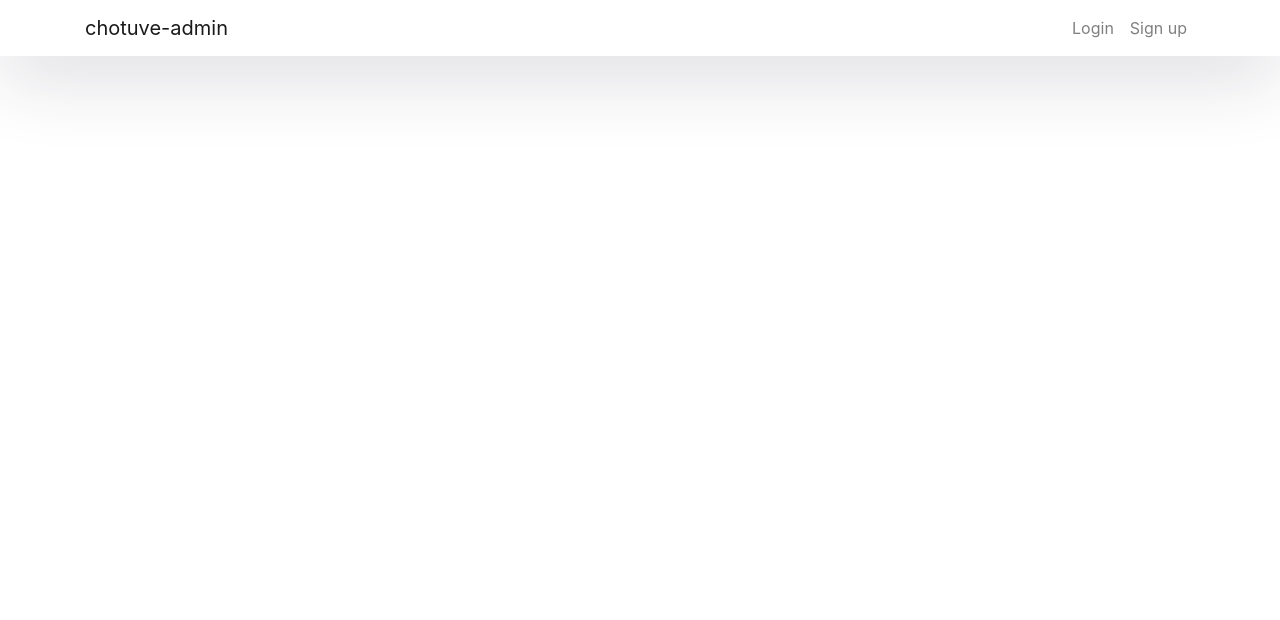
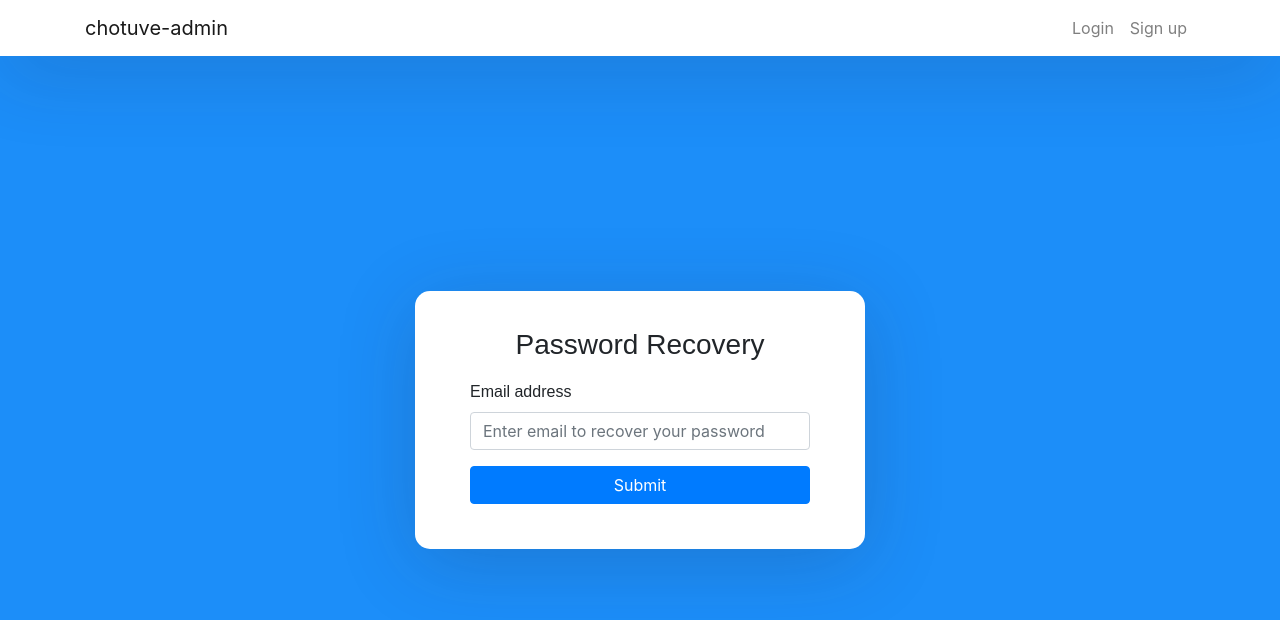
Before and after one commit to crpistillo/taller2-web-admin, a React (Create React App) app in the folder web-admin/: page /forgot_password in a window 1280 px wide. Shown: the top 620 px of the page. Built offline with nearby package versions, Linux system fonts and the light colour scheme.

Commit message:
Agrego primer parte del password recovery, incluido vista e interaccion con la api

```diff
--- a/web-admin/src/App.js
+++ b/web-admin/src/App.js
@@ -7,6 +7,7 @@ import NavigatorContainer from './Navigator';
 import LoginContainer from './loginPages/Login';
 import HomeContainer from './adminPages/Home';
 import UsersHomeContainer from './adminPages/users/UsersHome';
+import ForgotPasswordContainer from './loginPages/ForgotPassword';
 
 function App() {
   return (<Router>
@@ -17,10 +18,11 @@ function App() {
         <Route exact path='/' component={LoginContainer} />
         <Route path="/sign-in" component={LoginContainer} />
         <Route path="/sign-up">
-          <SignUpContainer text={"Sign up"} showLink={true}/>
+          <SignUpContainer text={"Sign up"} showLink={true} />
         </Route>
         <Route path="/home" component={HomeContainer} />
         <Route path="/users" component={UsersHomeContainer} />
+        <Route path="/forgot_password" component={ForgotPasswordContainer} />
       </Switch>
 
 
--- a/web-admin/src/index.js
+++ b/web-admin/src/index.js
@@ -10,8 +10,9 @@ import { appReducer } from './redux/appReducers';
 import { loginReducer } from './redux/loginReducer'
 import { signUpReducer } from './redux/signUpReducer'
 import { createUserReducer } from './redux/createUserReducers'
+import { forgotPasswordReducer } from './redux/forgotPasswordReducer'
 
-let reducers = combineReducers({appReducer, loginReducer, signUpReducer, createUserReducer});
+let reducers = combineReducers({ appReducer, loginReducer, signUpReducer, createUserReducer, forgotPasswordReducer });
 
 let store = createStore(reducers);
 
--- /dev/null
+++ b/web-admin/src/loginPages/ForgotPassword.js
@@ -0,0 +1,117 @@
+import React, { Component } from "react";
+import { connect } from 'react-redux';
+
+import {
+    SHOW_RECOVER_ERROR_MESSAGE, SHOW_RECOVER_SPINNER, SHOW_SUCCESSFUL_RECOVER, forgotPasswordReducer,
+    GO_NEW_PASSWORD
+} from '../redux/forgotPasswordReducer';
+
+import { Redirect } from 'react-router-dom'
+
+import { RECOVER_PASSWORD_ENDPOINT } from '../vars/endpoints';
+
+import FormContainer from "./FormContainer";
+
+class ForgotPassword extends Component {
+    constructor(props) {
+        super(props);
+
+        this.state = {
+            emailAddress: '',
+        };
+
+        this.formFields = [{
+            label: 'Email address',
+            type: 'text',
+            placeholder: 'Enter email to recover your password',
+            onChangeAction: (value) => (this.setState({ emailAddress: value }))
+        }]
+
+        this.errorEmailText = "Please, review your email."
+    }
+
+    setOnSpinner = () => this.props.setSpinner(true)
+    setOffSpinner = () => this.props.setSpinner(false)
+
+    generateRequest() {
+        let data = {
+            email: this.state.emailAddress
+        }
+
+        let requestHeaders = {
+            'Accept': 'application/json',
+            'Content-Type': 'application/json',
+        }
+
+        let request = new Request(RECOVER_PASSWORD_ENDPOINT, {
+            method: 'POST',
+            headers: requestHeaders,
+            body: JSON.stringify(data)
+        })
+
+        return request;
+    }
+
+    processResponse(response) {
+        if (response.ok) {
+            response.json().then(json => { console.log(json) })
+            this.props.goNewPassword()
+            this.props.setSuccessful()
+        }
+
+        else {
+            response.json().then(json => {
+                this.props.setErrorMessage(true, json.message)
+            })
+        }
+
+        this.setOffSpinner()
+    }
+
+    render() {
+        console.log(this.props.newPassword)
+        if (this.props.newPassword) return <Redirect to="/new_password" />
+        return (
+            <FormContainer
+                formHeader={"Password Recovery"}
+                formFields={this.formFields}
+                submitButtonText={"Submit"}
+                showExtraLink={this.props.showLink}
+                errorMessage={this.props.errorMessage}
+                showErrorMessage={this.props.showErrorMessage}
+                setErrorMessage={this.props.setErrorMessage}
+                errorEmailText={this.errorEmailText}
+                generateRequest={this.generateRequest.bind(this)}
+                emailAddress={this.state.emailAddress}
+                showSpinner={this.props.showSpinner}
+                setOnSpinner={this.setOnSpinner.bind(this)}
+                processResponse={this.processResponse.bind(this)} />
+        );
+    }
+}
+
+const mapStateToProps = (state) => {
+    return {
+        newPassword: state.forgotPasswordReducer.newPassword,
+        showErrorMessage: state.forgotPasswordReducer.showErrorMessage,
+        errorMessage: state.forgotPasswordReducer.errorMessage,
+        showSpinner: state.forgotPasswordReducer.showForgotPasswordSpinner
+    }
+}
+
+const mapDispatchToProps = (dispatch) => {
+    return {
+        setErrorMessage: (value, message) => {
+            dispatch({ type: SHOW_RECOVER_ERROR_MESSAGE, payload: { showErrorMessage: value, errorMessage: message } })
+        },
+        setSpinner: (value) => dispatch({ type: SHOW_RECOVER_SPINNER, payload: value }),
+
+        setSuccessful: (value) => dispatch({ type: SHOW_SUCCESSFUL_RECOVER, payload: value }),
+
+        goNewPassword: (value) => dispatch({ type: GO_NEW_PASSWORD, payload: value })
+    }
+}
+
+const ForgotPasswordContainer = connect(mapStateToProps, mapDispatchToProps)(ForgotPassword)
+
+export default ForgotPasswordContainer;
--- a/web-admin/src/loginPages/Login.js
+++ b/web-admin/src/loginPages/Login.js
@@ -87,7 +87,7 @@ class Login extends Component {
                 formFields={this.formFields}
                 submitButtonText="Submit"
                 extraLinkSuffix="Forgot"
-                extraLinkHref="#"
+                extraLinkHref="/forgot_password"
                 extraLinkText="password?"
                 showExtraLink={true}
                 errorMessage={this.props.errorMessage}
--- /dev/null
+++ b/web-admin/src/redux/forgotPasswordReducer.js
@@ -0,0 +1,33 @@
+export const SHOW_RECOVER_ERROR_MESSAGE = 'SHOW_LOGIN_ERROR_MESSAGE'
+export const SHOW_RECOVER_SPINNER = 'SHOW_SIGNUP_SPINNER'
+export const SHOW_SUCCESSFUL_RECOVER = 'SHOW_SUCCESSFUL_SIGNUP'
+export const GO_NEW_PASSWORD = 'GO_NEW_PASSWORD'
+
+const initialState = {
+    showErrorMessage: false,
+    errorMessage: '',
+    showForgotPasswordSpinner: false,
+    newPassword: false,
+    success: false,
+}
+
+export const forgotPasswordReducer = (state = initialState, action) => {
+    switch (action.type) {
+        case SHOW_RECOVER_ERROR_MESSAGE:
+            return {
+                ...state, showErrorMessage: action.payload.showErrorMessage,
+                errorMessage: action.payload.errorMessage
+            }
+        case SHOW_RECOVER_SPINNER:
+            return { ...state, showForgotPasswordSpinner: action.payload }
+
+        case SHOW_SUCCESSFUL_RECOVER:
+            return { ...state, success: action.payload }
+
+        case GO_NEW_PASSWORD:
+            return { ...state, newPassword: true }
+
+        default:
+            return state
+    }
+}
--- a/web-admin/src/vars/endpoints.js
+++ b/web-admin/src/vars/endpoints.js
@@ -3,3 +3,5 @@ const SERVER_ENDPOINT = "https://chotuve-auth-server.herokuapp.com"
 export const USERS_ENDPOINT = SERVER_ENDPOINT + "/user"
 
 export const LOGIN_ENDPOINT = USERS_ENDPOINT + "/login"
+
+export const RECOVER_PASSWORD_ENDPOINT = USERS_ENDPOINT + "/recover_password"
```
